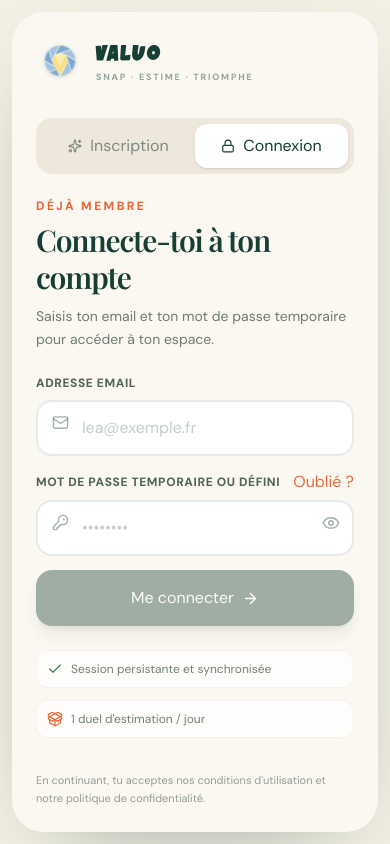
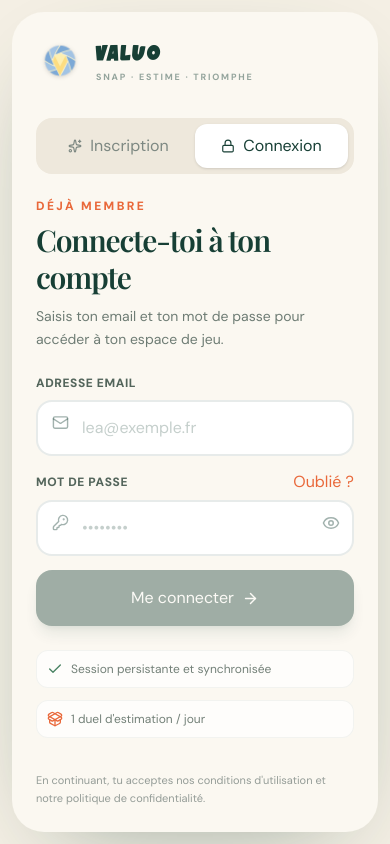
Before and after one commit to Dxne-Dev/Valuo, a React (Vite) app: page / in a window 390 px wide. Both pictures are taken after a click on the button "Connexion". Built offline with nearby package versions, Linux system fonts and the light colour scheme; no server answers; the database is empty.

Commit message:
fix(auth-ui): remove temporary password wording, add spam check hint, and make notifications filter horizontally scrollable on small mobile screens

```diff
--- a/src/features/auth/components/AuthForm.tsx
+++ b/src/features/auth/components/AuthForm.tsx
@@ -32,7 +32,7 @@ export default function AuthForm({ onSuccess, onDemoLogin }: AuthFormProps) {
       } else {
         setMessage({
           type: "success",
-          text: "Un mot de passe temporaire a été envoyé à votre adresse email.",
+          text: "Un email de confirmation et d'activation a été envoyé. Pensez à vérifier vos spams si besoin.",
         });
         setTab("login");
       }
--- a/src/features/auth/components/AuthScreen.tsx
+++ b/src/features/auth/components/AuthScreen.tsx
@@ -206,24 +206,34 @@ export default function AuthScreen({ onAuth }: AuthScreenProps) {
                 </h2>
 
                 <p className="mx-auto mt-3 max-w-md text-xs sm:text-sm leading-relaxed text-[#4f6057]">
-                  Un email de confirmation a été envoyé à <strong className="text-[#173f35]">{email}</strong> pour vérifier ton compte.
+                  Un email de confirmation et d'activation a été envoyé à <strong className="text-[#173f35]">{email}</strong>.
                 </p>
 
                 <div className="mx-auto mt-5 max-w-md rounded-2xl bg-white p-4 text-left border border-[#173f35]/10 shadow-sm">
                   <p className="text-xs font-bold text-[#173f35] flex items-center gap-1.5">
-                    <Sparkles size={14} className="text-[#e9683a]" /> Contenu de ton email :
+                    <Sparkles size={14} className="text-[#e9683a]" /> Dans ton email :
                   </p>
                   <ul className="mt-2 space-y-1.5 text-xs text-[#6e7c74]">
                     <li className="flex items-center gap-2">
                       <Check size={14} className="text-[#488262]" /> Message de bienvenue officiel VALUO
                     </li>
                     <li className="flex items-center gap-2">
-                      <Check size={14} className="text-[#488262]" /> Ton mot de passe temporaire sécurisé (expire dans 24h)
+                      <Check size={14} className="text-[#488262]" /> Lien de confirmation & activation directe
                     </li>
                     <li className="flex items-center gap-2">
-                      <Check size={14} className="text-[#488262]" /> Bouton d'activation directe
+                      <Check size={14} className="text-[#488262]" /> Accès immédiat à l'arène de jeu
                     </li>
                   </ul>
+                </div>
+
+                {/* SPAM Tip Notification */}
+                <div className="mx-auto mt-4 max-w-md rounded-2xl bg-[#fff8eb] p-3.5 text-left border border-[#f3c969]/40 text-xs text-[#8a6311]">
+                  <p className="font-bold flex items-center gap-1.5 text-[#6e4e08]">
+                    📬 Tu ne trouves pas l'email ?
+                  </p>
+                  <p className="mt-1 text-[11px] leading-relaxed text-[#785913]">
+                    Pense à vérifier ton dossier <strong>Courrier indésirable / SPAM</strong> ou l'onglet <strong>Promotions</strong>. Le mail peut parfois y arriver par erreur.
+                  </p>
                 </div>
 
                 <button
@@ -277,8 +287,8 @@ export default function AuthScreen({ onAuth }: AuthScreenProps) {
                 </h2>
                 <p className="mt-2 text-sm leading-relaxed text-[#6e7c74]">
                   {tab === "register"
-                    ? "Inscris-toi : un mot de passe temporaire sécurisé te sera envoyé par email."
-                    : "Saisis ton email et ton mot de passe temporaire pour accéder à ton espace."}
+                    ? "Inscris-toi pour recevoir ton lien d'activation et accéder à l'arène VALUO."
+                    : "Saisis ton email et ton mot de passe pour accéder à ton espace de jeu."}
                 </p>
 
                 {errorMsg && (
@@ -371,7 +381,7 @@ export default function AuthScreen({ onAuth }: AuthScreenProps) {
                     <div>
                       <div className="flex items-center justify-between">
                         <label htmlFor="login-pwd" className="text-xs font-extrabold uppercase tracking-wider text-[#53655b]">
-                          Mot de passe temporaire ou défini
+                          Mot de passe
                         </label>
                         <button
                           type="button"
--- a/src/features/auth/components/PasswordChangeModal.tsx
+++ b/src/features/auth/components/PasswordChangeModal.tsx
@@ -91,7 +91,7 @@ export default function PasswordChangeModal({
             </div>
 
             <p className="mt-3 text-xs leading-relaxed text-[#68766e]">
-              Vous vous êtes connecté avec un mot de passe temporaire. Définissez votre mot de passe personnel définitif pour sécuriser votre compte.
+              Définissez votre mot de passe personnel sécurisé pour protéger l'accès à votre compte.
             </p>
 
             <form onSubmit={handleSubmit} className="mt-5 space-y-4">
--- a/src/features/notifications/components/NotificationsView.tsx
+++ b/src/features/notifications/components/NotificationsView.tsx
@@ -117,7 +117,8 @@ export default function NotificationsView({
       </div>
 
       {/* Filtres */}
-      <div className="mb-6 flex gap-1.5 overflow-x-auto rounded-2xl bg-[#eee8dc] p-1">
+      <div className="mb-6 w-full overflow-hidden">
+        <div className="flex w-full items-center gap-1.5 overflow-x-auto no-scrollbar scrollbar-none rounded-2xl bg-[#eee8dc] p-1.5 flex-nowrap touch-pan-x">
           {[
             { id: "all" as const, label: "Toutes" },
             { id: "unread" as const, label: `Non lues (${unreadCount})` },
@@ -129,7 +130,7 @@ export default function NotificationsView({
               key={tab.id}
               type="button"
               onClick={() => setFilter(tab.id)}
-            className={`rounded-xl px-4 py-2 text-xs font-bold transition whitespace-nowrap ${
+              className={`shrink-0 rounded-xl px-4 py-2 text-xs font-bold transition whitespace-nowrap active:scale-95 ${
                 filter === tab.id
                   ? "bg-white text-[#173f35] shadow-sm"
                   : "text-[#76837c] hover:text-[#173f35]"
@@ -138,6 +139,7 @@ export default function NotificationsView({
               {tab.label}
             </button>
           ))}
+        </div>
       </div>
 
       {/* Liste des notifications */}
--- a/src/features/onboarding/components/OnboardingView.tsx
+++ b/src/features/onboarding/components/OnboardingView.tsx
@@ -525,16 +525,16 @@ export default function OnboardingView({ initialIdentifier, onComplete, onInstal
                 Définis ton mot de passe
               </h2>
               <p className="mt-1 text-sm text-[#6f7e76]">
-                Remplace le mot de passe temporaire par ton mot de passe personnel pour sécuriser ton compte.
+                Choisis un mot de passe personnel pour sécuriser ton compte et te reconnecter facilement.
               </p>
             </div>
 
             <div className="mt-5 rounded-2xl bg-[#f5f0e5] p-4 text-xs leading-relaxed text-[#506158] border border-[#173f35]/8">
               <p className="font-bold text-[#173f35] flex items-center gap-1.5">
-                <ShieldCheck size={16} className="text-[#488262]" /> Pourquoi cette étape ?
+                <ShieldCheck size={16} className="text-[#488262]" /> Sécurise ton accès
               </p>
               <p className="mt-1">
-                Le mot de passe temporaire reçu par email expire dans <strong className="text-[#e9683a]">24 heures</strong>. Choisis ton mot de passe dès maintenant pour sécuriser ton accès.
+                Définis un mot de passe robuste (au moins 8 caractères) pour protéger ton compte et pouvoir te connecter sur tous tes appareils.
               </p>
             </div>
 
--- a/src/index.css
+++ b/src/index.css
@@ -77,6 +77,14 @@ label:focus-within {
   background: #a7b0aa;
 }
 
+.no-scrollbar::-webkit-scrollbar {
+  display: none;
+}
+.no-scrollbar {
+  -ms-overflow-style: none;
+  scrollbar-width: none;
+}
+
 @media (prefers-reduced-motion: reduce) {
   *,
   *::before,
```
Lines whose indentation alone changed are shown as unchanged.
